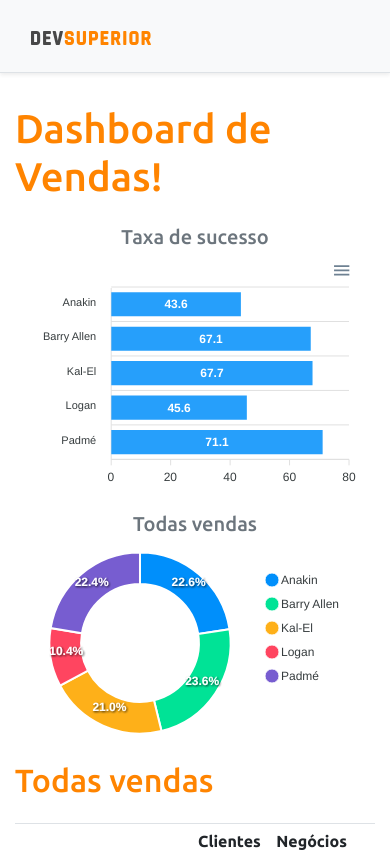
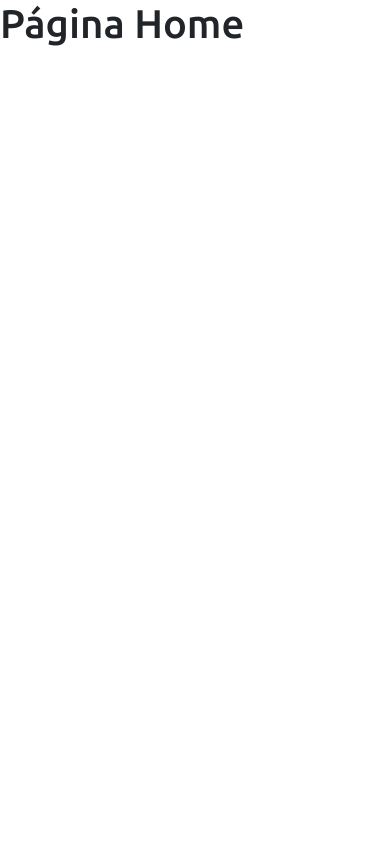
Before and after one commit to Flgc/sds3, a React (Create React App) app in the folder projeto-sds3/frontend/: page / in a window 390 px wide. Shown: the top 852 px of the page. Built offline with nearby package versions, Linux system fonts and the light colour scheme.

Commit message:
Routes - Implemented

```diff
--- a/projeto-sds3/frontend/package.json
+++ b/projeto-sds3/frontend/package.json
@@ -19,6 +19,7 @@
     "react": "^17.0.2",
     "react-apexcharts": "^1.3.9",
     "react-dom": "^17.0.2",
+    "react-router-dom": "^5.2.0",
     "react-scripts": "4.0.3",
     "typescript": "^4.1.2",
     "web-vitals": "^1.0.1"
@@ -46,5 +47,8 @@
       "last 1 firefox version",
       "last 1 safari version"
     ]
+  },
+  "devDependencies": {
+    "@types/react-router-dom": "^5.1.7"
   }
 }
--- a/projeto-sds3/frontend/src/App.tsx
+++ b/projeto-sds3/frontend/src/App.tsx
@@ -1,35 +1,8 @@
 import React from 'react';
-import BarChart from 'components/BarChart';
-import DataTable from 'components/DataTable';
-import Footer from 'components/Footer';
-import NavBar from 'components/NavBar';
-import DonutChart from 'components/DonutChart';
+import Routes from 'Routes';
 
 function App() {
-  return (
-    <>
-      <NavBar />
-      <div className="container">
-        <h1 className="text-primary py-3">Dashboard de Vendas!</h1>
-
-        <div className="row px-3">
-          <div className="col-sm-6">
-            <h5 className="text-center text-secondary">Taxa de sucesso</h5>
-            <BarChart />
-          </div>
-          <div className="col-sm-6">
-            <h5 className="text-center text-secondary">Todas vendas</h5>
-            <DonutChart />
-          </div>
-        </div>
-        <div className="py-3">
-          <h2 className="text-primary">Todas vendas</h2>
-        </div>
-        <DataTable />
-      </div>
-      <Footer />
-    </>
-  );
+  return <Routes />;
 }
 
 export default App;
--- /dev/null
+++ b/projeto-sds3/frontend/src/Routes.tsx
@@ -0,0 +1,21 @@
+import React from 'react';
+import { BrowserRouter, Switch, Route } from 'react-router-dom';
+import Home from 'pages/Home';
+import Dashboard from 'pages/Dashboard';
+
+const Routes = () => {
+  return (
+    <BrowserRouter>
+      <Switch>
+        <Route path="/" exact>
+          <Home />
+        </Route>
+        <Route path="/dashboard">
+          <Dashboard />
+        </Route>
+      </Switch>
+    </BrowserRouter>
+  );
+};
+
+export default Routes;
--- a/projeto-sds3/frontend/src/components/DataTable/index.tsx
+++ b/projeto-sds3/frontend/src/components/DataTable/index.tsx
@@ -1,5 +1,5 @@
 import React from 'react';
-const Footer = () => {
+const DataTable = () => {
   return (
     <div className="table-responsive">
       <table className="table table-striped table-sm">
@@ -96,4 +96,4 @@
   );
 };
 
-export default Footer;
+export default DataTable;
--- /dev/null
+++ b/projeto-sds3/frontend/src/pages/Dashboard/index.tsx
@@ -0,0 +1,35 @@
+import React from 'react';
+import NavBar from 'components/NavBar';
+import BarChart from 'components/BarChart';
+import DonutChart from 'components/DonutChart';
+import DataTable from 'components/DataTable';
+import Footer from 'components/Footer';
+
+const Dashboard = () => {
+  return (
+    <>
+      <NavBar />
+      <div className="container">
+        <h1 className="text-primary py-3">Dashboard de Vendas!</h1>
+
+        <div className="row px-3">
+          <div className="col-sm-6">
+            <h5 className="text-center text-secondary">Taxa de sucesso</h5>
+            <BarChart />
+          </div>
+          <div className="col-sm-6">
+            <h5 className="text-center text-secondary">Todas vendas</h5>
+            <DonutChart />
+          </div>
+        </div>
+        <div className="py-3">
+          <h2 className="text-primary">Todas vendas</h2>
+        </div>
+        <DataTable />
+      </div>
+      <Footer />
+    </>
+  );
+};
+
+export default Dashboard;
--- /dev/null
+++ b/projeto-sds3/frontend/src/pages/Home/index.tsx
@@ -0,0 +1,10 @@
+import React from 'react';
+const Home = () => {
+  return (
+    <div>
+      <h1>Página Home</h1>
+    </div>
+  );
+};
+
+export default Home;
```
Also changed, not shown: 1 other file (tests, documents, lock files or other folders).
